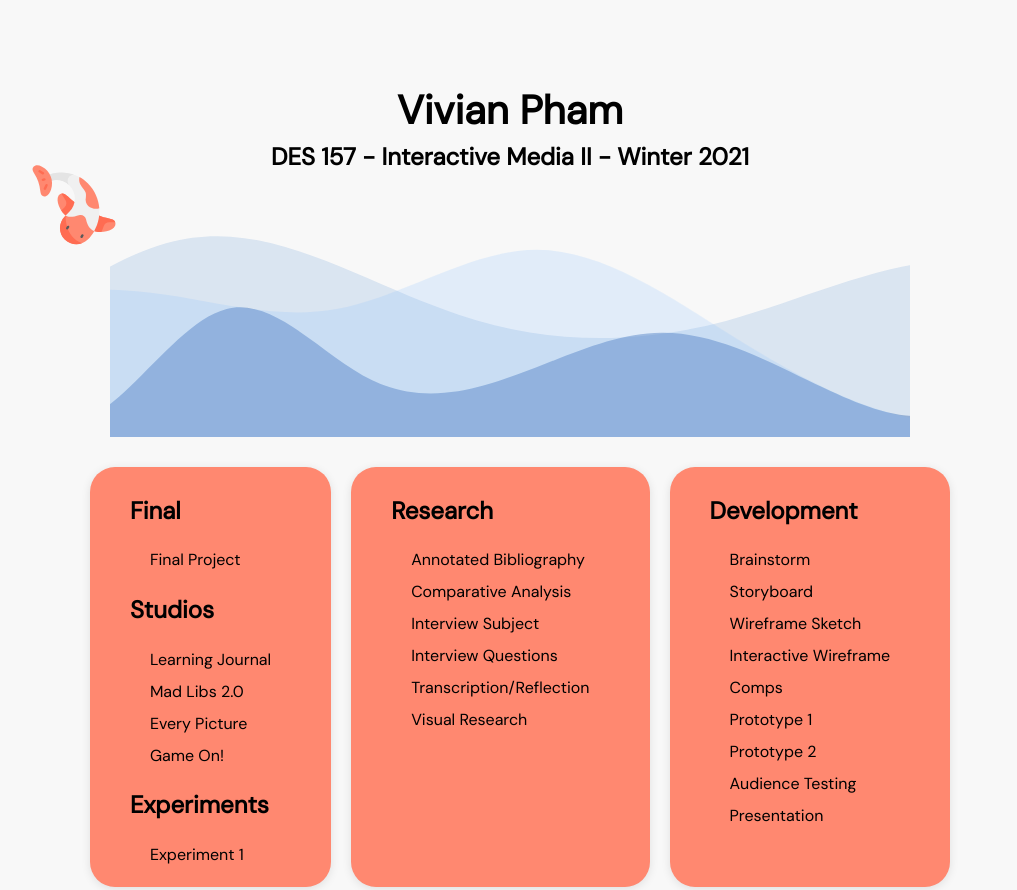
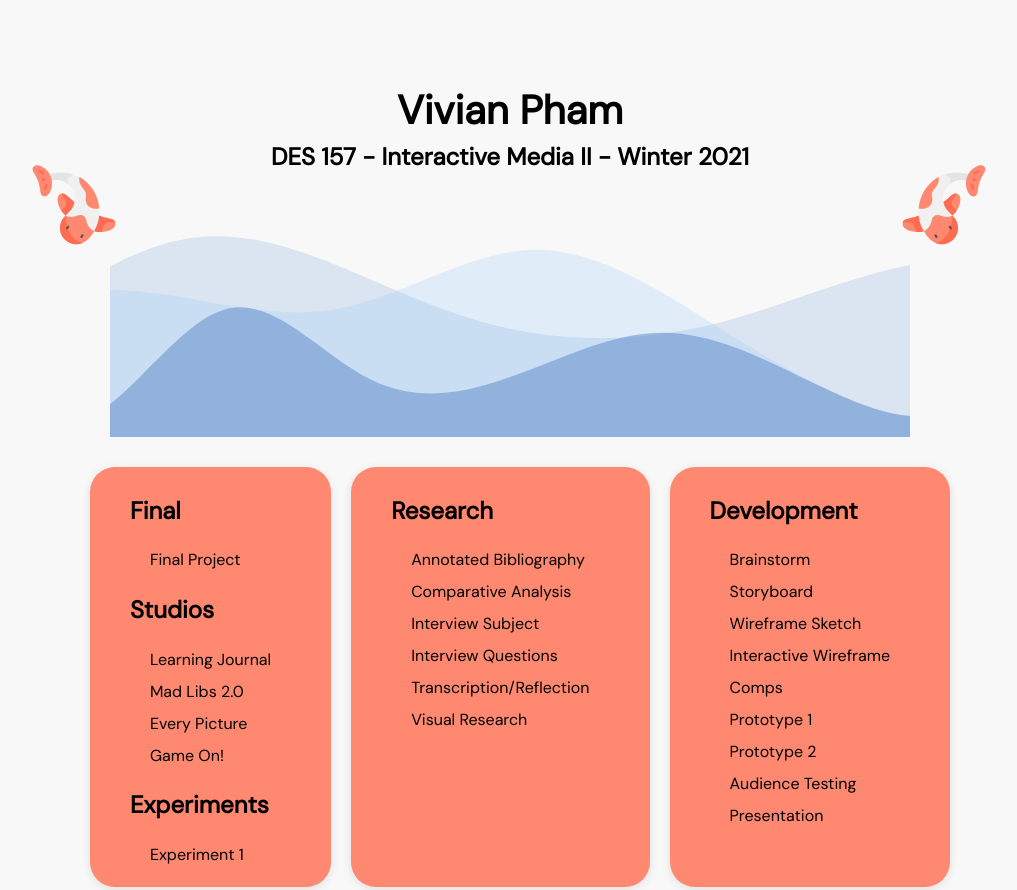
Before and after one commit to vivian-pham/vivian-pham.github.com, a plain HTML site: page des157/index.html in a window 1280 px wide. Shown: the top 890 px of the page, without its empty margins (130-1147 px from the left). Drawn offline with nearby package versions, Linux system fonts and the light colour scheme.

Commit message:
update portal fish

```diff
--- a/des157/index.html
+++ b/des157/index.html
@@ -15,7 +15,8 @@
         <h1>Vivian Pham</h1>
         <h2>DES 157 - Interactive Media II - Winter 2021</h2>
         <div id="fishmove">
-            <div id="fish"><img src="./images/koifish.svg" alt="fish" class="hoverfish"></div>
+            <div id="fish1"><img src="./images/koifish.svg" alt="fishleft" class="hoverfish"></div>
+            <div id="fish2"><img src="./images/koifish2.svg" alt="fishright" class="hoverfish"></div>
         </div>
         <div id="banner">
             <div id="wave1"><img src="./images/wave1.svg" alt="wave1" class="waves"></div>
--- a/des157/styles.css
+++ b/des157/styles.css
@@ -36,8 +36,9 @@ span {
     height: 250px;
     position: relative;
 }
+ /* fish animation */
 
-#fishmove {
+#fish1 {
     position: absolute;
     width: 100px;
     height: 100px;
@@ -46,15 +47,30 @@ span {
     transition: transform ease 1s;
 }
 
-#fishmove:hover {
+#fish1:hover {
     transform: rotate(270deg);
 }
+
+#fish2 {
+    position: absolute;
+    width: 100px;
+    height: 100px;
+    left: 80%;
+    top: 20%;
+    transition: transform ease 1s;
+}
+
+#fish2:hover {
+    transform: rotate(270deg);
+}
+/*waves animation*/
 
 .waves {
     overflow: hidden;
     animation-timing-function: ease-out;
     animation-iteration-count: infinite;
 }
+
 #wave1 {
     position: absolute;
     width: 200%;
```
Also changed, not shown: des157/images/koifish2.svg (added).
